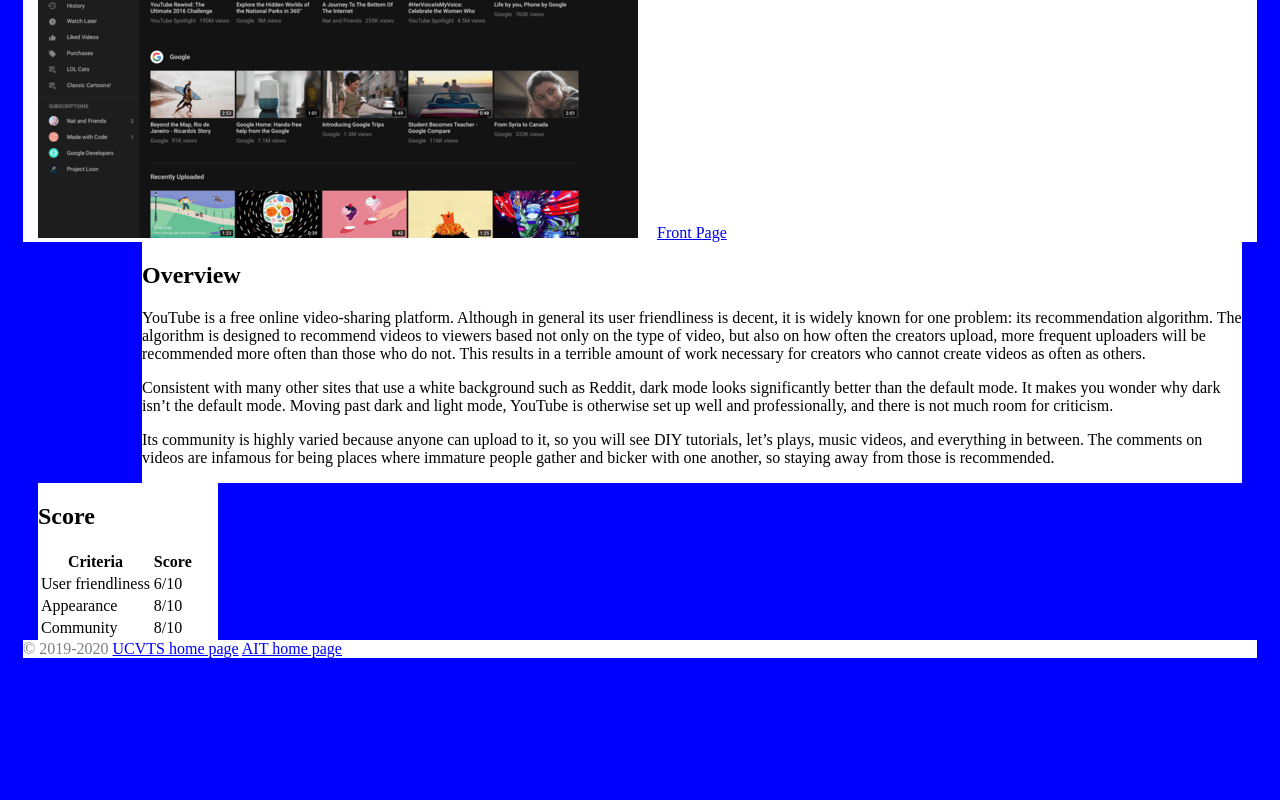
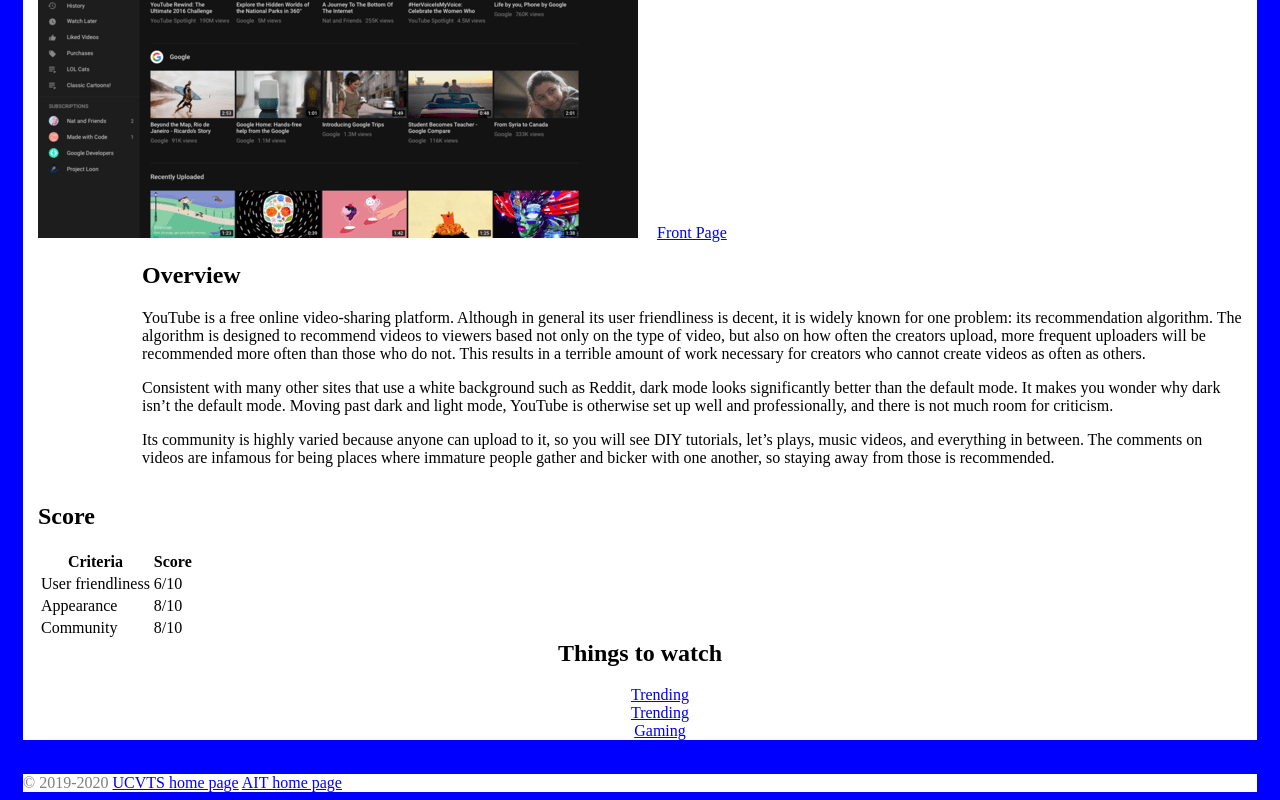
Before and after one commit to j-giglio/pset-1a, a plain HTML site: page YouTube.html in a window 1280 px wide. Shown: the part 414-1214 px from the top of the page. Before the commit the page ends 1080 px from the top, so only its background shows below. Drawn offline with Linux system fonts and the light colour scheme.

Commit message:
added links

```diff
--- a/YouTube.html
+++ b/YouTube.html
@@ -45,6 +45,14 @@
 					</tr>
 				</table>
 			</div>
+			<div id="links">
+				<h2>Things to watch</h2>
+				<ul>
+					<li><a href="https://www.youtube.com/feed/trending">Trending</a></li>
+					<li><a href="https://www.youtube.com/channel/UC-9-kyTW8ZkZNDHQJ6FgpwQ">Trending</a></li>
+					<li><a href="https://www.youtube.com/gaming">Gaming</a></li>
+				</ul>
+			</div>
 		</div>
 			<br />
 		<div class="footer">
```
